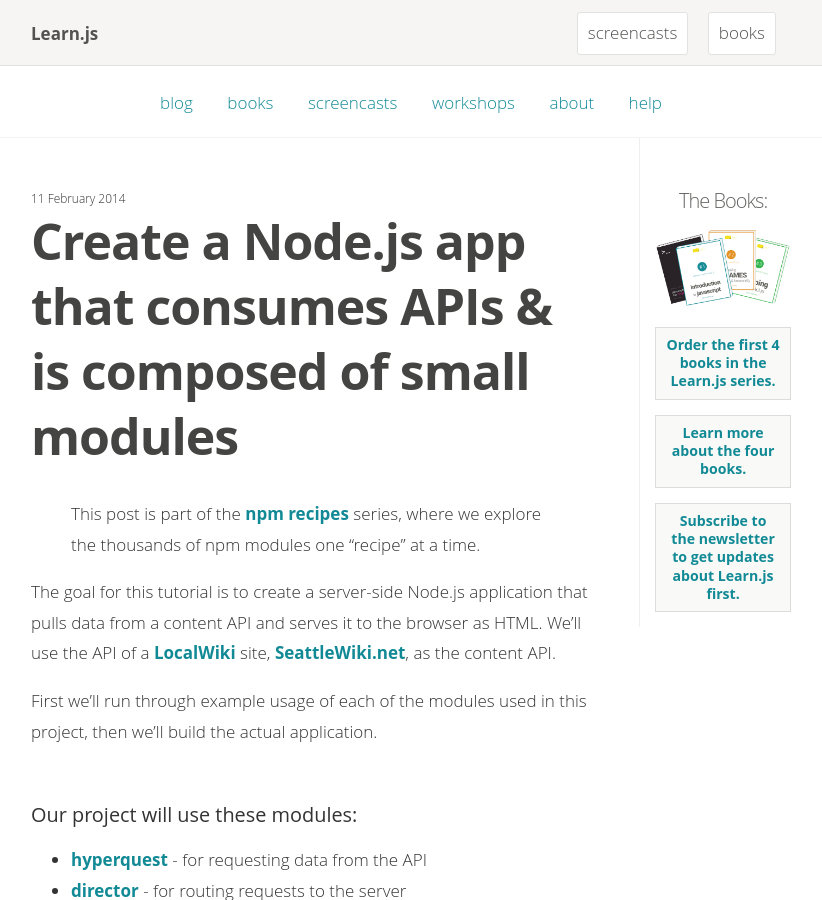
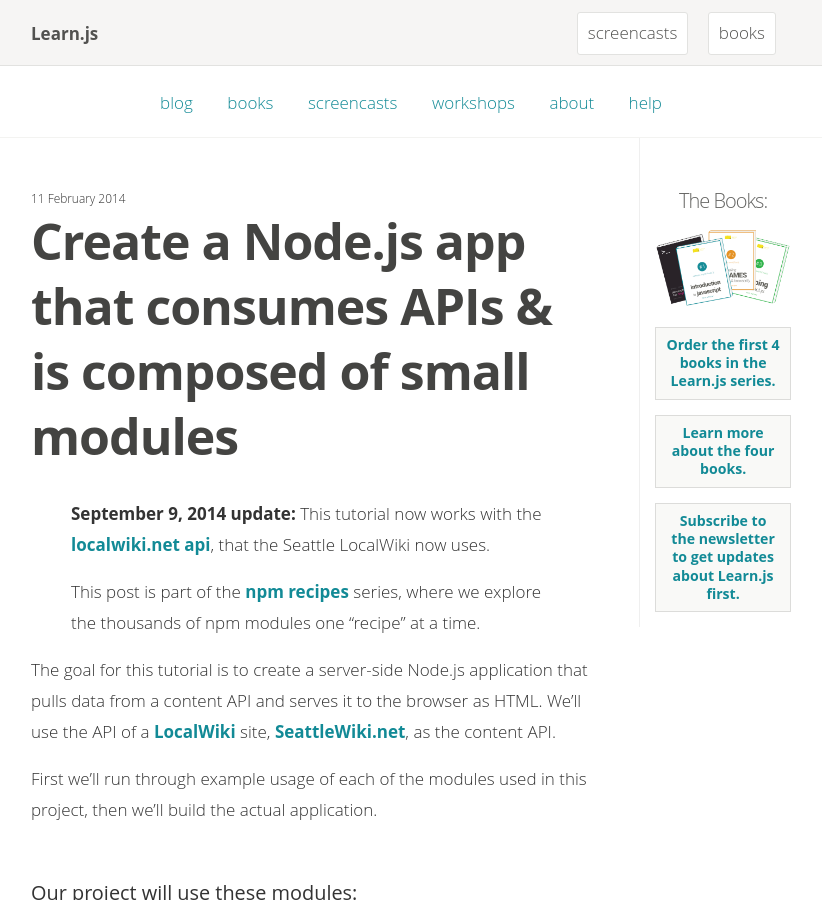
Before and after one commit to learn-js/learn-js.github.com, a Jekyll site: the page built from _posts/posts/2014-02-11-hyperquest-director-handlebars-example-app.md, in a window 1280 px wide and 900 px high. Shown: the whole window, without its empty margins (229-1051 px from the left). Built offline with Jekyll 4.4.1, drawn with Linux system fonts in a browser that asks for light colours; Markdown is read by kramdown in place of the engine named in the settings; comment, search, counter and statistics services are not loaded.

Commit message:
add update notice

```diff
--- a/_posts/posts/2014-02-11-hyperquest-director-handlebars-example-app.md
+++ b/_posts/posts/2014-02-11-hyperquest-director-handlebars-example-app.md
@@ -6,6 +6,9 @@
 type: post
 npmrecipe: true
 ---
+
+> **September 9, 2014 update:**
+> This tutorial now works with the [localwiki.net api](http://localwiki.net/api/v4/), that the Seattle LocalWiki now uses.
 
 > This post is part of the **[npm recipes](http://learnjs.io/npm-recipes)** series, where we explore the thousands of npm modules one "recipe" at a time.
 
```
